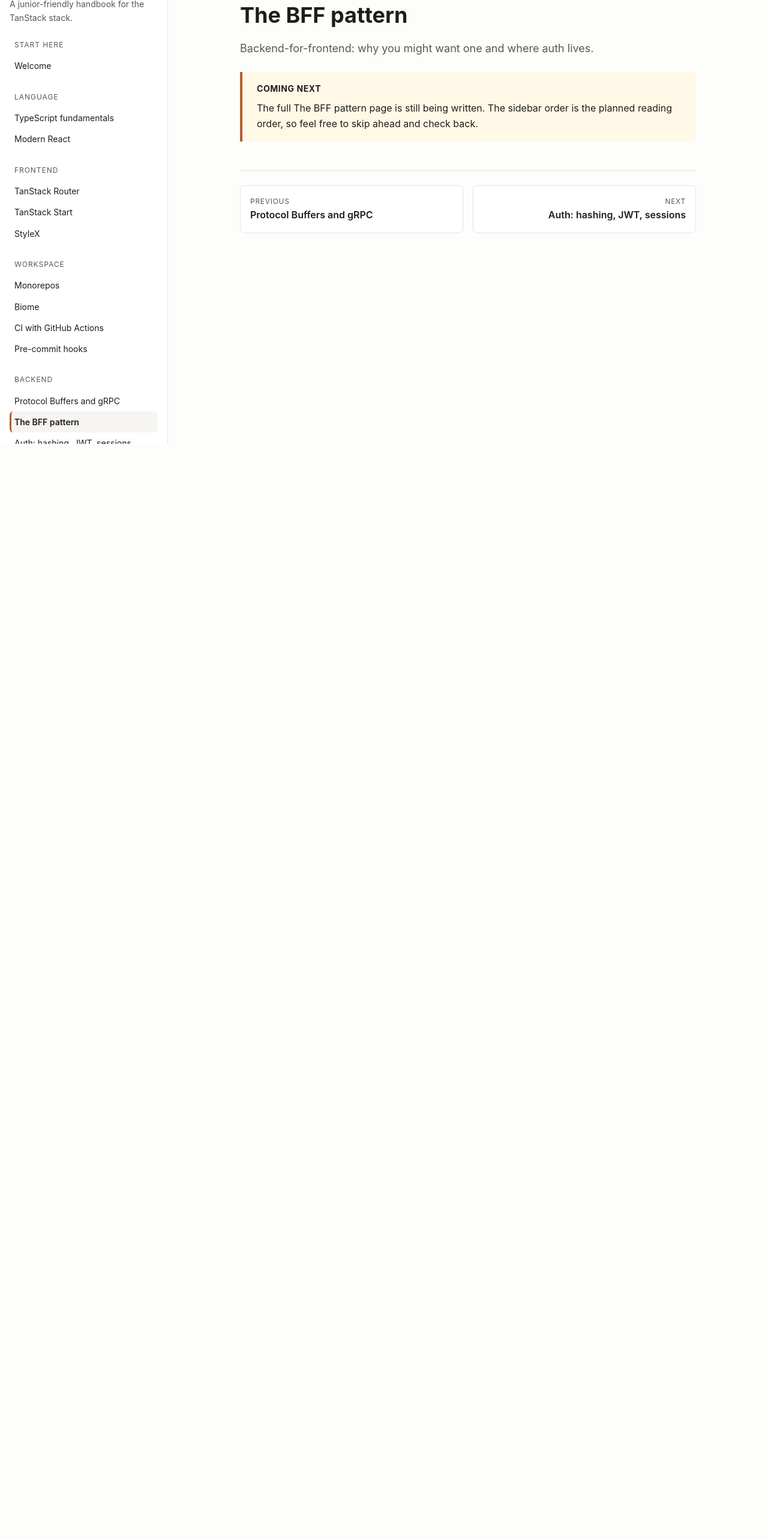
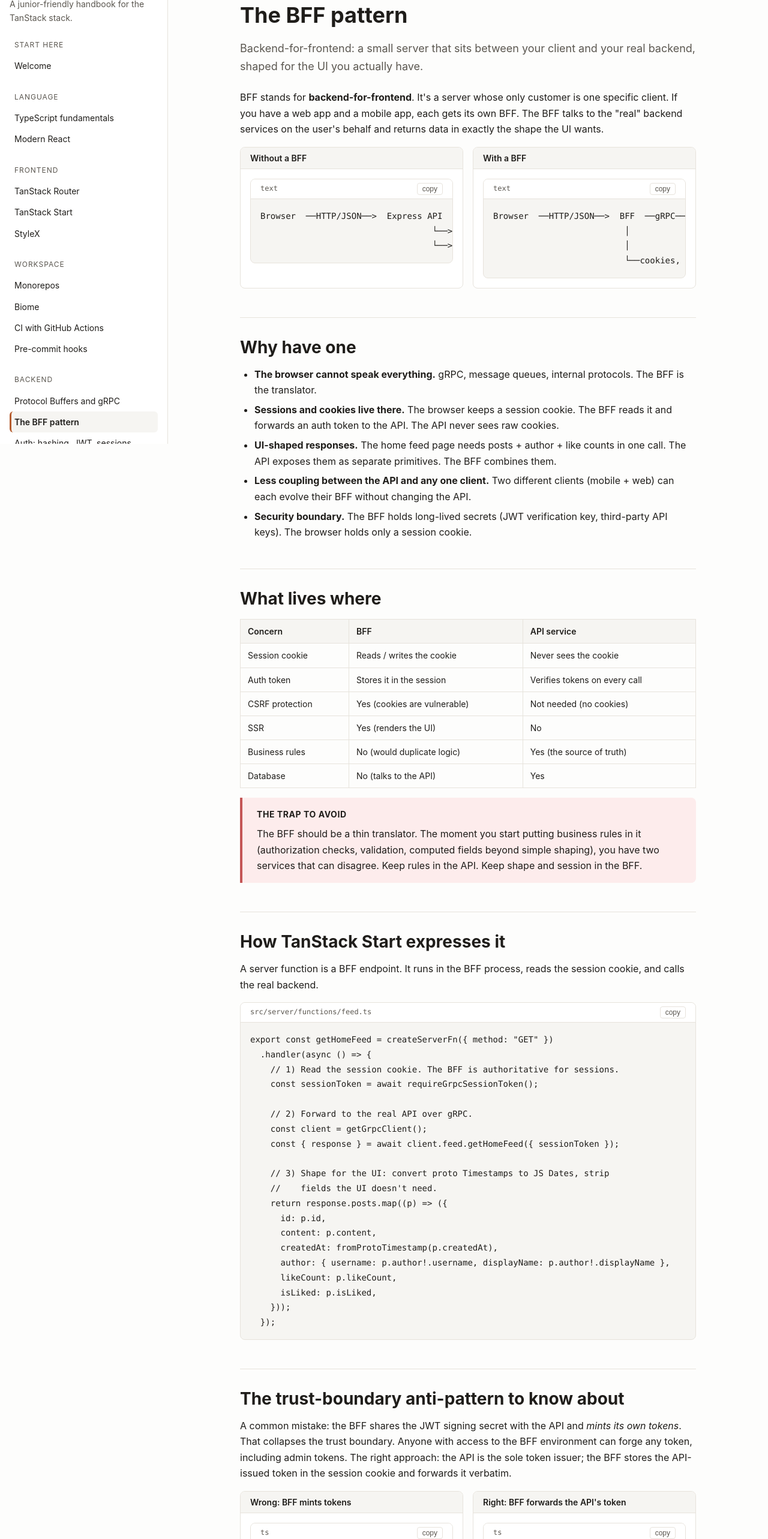
Before and after one commit to edriso/modern-fullstack-by-example, a React (Vite) app: page /bff in a window 1280 px wide. Shown: the part 60-2626 px from the top of the page at 60% size. Before the commit the page ends 800 px from the top, so only its background shows below. Built offline with nearby package versions, Linux system fonts and the light colour scheme.

Commit message:
docs: BFF pattern page

```diff
--- a/src/routes/bff.tsx
+++ b/src/routes/bff.tsx
@@ -1,5 +1,7 @@
 import { createFileRoute } from "@tanstack/react-router";
-import { Stub } from "../components/Stub";
+import { Callout } from "../components/Callout";
+import { CodeBlock } from "../components/CodeBlock";
+import { Compare } from "../components/Compare";
 import { TopicLayout } from "../components/TopicLayout";
 
 export const Route = createFileRoute("/bff")({
@@ -12,9 +14,199 @@
 			slug="/bff"
 			group="Backend"
 			title="The BFF pattern"
-			tagline="Backend-for-frontend: why you might want one and where auth lives."
+			tagline="Backend-for-frontend: a small server that sits between your client and your real backend, shaped for the UI you actually have."
 		>
-			<Stub what="The BFF pattern" />
+			<p>
+				BFF stands for <strong>backend-for-frontend</strong>. It's a server whose only
+				customer is one specific client. If you have a web app and a mobile app, each
+				gets its own BFF. The BFF talks to the "real" backend services on the user's
+				behalf and returns data in exactly the shape the UI wants.
+			</p>
+
+			<Compare
+				left={{
+					title: "Without a BFF",
+					body: (
+						<CodeBlock lang="text">{`Browser  ──HTTP/JSON──>  Express API  ──>  MySQL
+                                  └──>  Stripe
+                                  └──>  S3`}</CodeBlock>
+					),
+				}}
+				right={{
+					title: "With a BFF",
+					body: (
+						<CodeBlock lang="text">{`Browser  ──HTTP/JSON──>  BFF  ──gRPC──>  API service ──>  MySQL
+                          │                  └──> Stripe
+                          │                  └──> S3
+                          └──cookies, sessions, CSRF`}</CodeBlock>
+					),
+				}}
+			/>
+
+			<h2>Why have one</h2>
+			<ul>
+				<li>
+					<strong>The browser cannot speak everything.</strong> gRPC, message queues,
+					internal protocols. The BFF is the translator.
+				</li>
+				<li>
+					<strong>Sessions and cookies live there.</strong> The browser keeps a session
+					cookie. The BFF reads it and forwards an auth token to the API. The API
+					never sees raw cookies.
+				</li>
+				<li>
+					<strong>UI-shaped responses.</strong> The home feed page needs posts + author
+					+ like counts in one call. The API exposes them as separate primitives. The
+					BFF combines them.
+				</li>
+				<li>
+					<strong>Less coupling between the API and any one client.</strong> Two
+					different clients (mobile + web) can each evolve their BFF without changing
+					the API.
+				</li>
+				<li>
+					<strong>Security boundary.</strong> The BFF holds long-lived secrets (JWT
+					verification key, third-party API keys). The browser holds only a session
+					cookie.
+				</li>
+			</ul>
+
+			<h2>What lives where</h2>
+			<table>
+				<thead>
+					<tr>
+						<th>Concern</th>
+						<th>BFF</th>
+						<th>API service</th>
+					</tr>
+				</thead>
+				<tbody>
+					<tr>
+						<td>Session cookie</td>
+						<td>Reads / writes the cookie</td>
+						<td>Never sees the cookie</td>
+					</tr>
+					<tr>
+						<td>Auth token</td>
+						<td>Stores it in the session</td>
+						<td>Verifies tokens on every call</td>
+					</tr>
+					<tr>
+						<td>CSRF protection</td>
+						<td>Yes (cookies are vulnerable)</td>
+						<td>Not needed (no cookies)</td>
+					</tr>
+					<tr>
+						<td>SSR</td>
+						<td>Yes (renders the UI)</td>
+						<td>No</td>
+					</tr>
+					<tr>
+						<td>Business rules</td>
+						<td>No (would duplicate logic)</td>
+						<td>Yes (the source of truth)</td>
+					</tr>
+					<tr>
+						<td>Database</td>
+						<td>No (talks to the API)</td>
+						<td>Yes</td>
+					</tr>
+				</tbody>
+			</table>
+
+			<Callout kind="warn" title="The trap to avoid">
+				<p>
+					The BFF should be a thin translator. The moment you start putting business
+					rules in it (authorization checks, validation, computed fields beyond simple
+					shaping), you have two services that can disagree. Keep rules in the API.
+					Keep shape and session in the BFF.
+				</p>
+			</Callout>
+
+			<h2>How TanStack Start expresses it</h2>
+			<p>
+				A server function is a BFF endpoint. It runs in the BFF process, reads the
+				session cookie, and calls the real backend.
+			</p>
+			<CodeBlock lang="ts" filename="src/server/functions/feed.ts">{`export const getHomeFeed = createServerFn({ method: "GET" })
+  .handler(async () => {
+    // 1) Read the session cookie. The BFF is authoritative for sessions.
+    const sessionToken = await requireGrpcSessionToken();
+
+    // 2) Forward to the real API over gRPC.
+    const client = getGrpcClient();
+    const { response } = await client.feed.getHomeFeed({ sessionToken });
+
+    // 3) Shape for the UI: convert proto Timestamps to JS Dates, strip
+    //    fields the UI doesn't need.
+    return response.posts.map((p) => ({
+      id: p.id,
+      content: p.content,
+      createdAt: fromProtoTimestamp(p.createdAt),
+      author: { username: p.author!.username, displayName: p.author!.displayName },
+      likeCount: p.likeCount,
+      isLiked: p.isLiked,
+    }));
+  });`}</CodeBlock>
+
+			<h2>The trust-boundary anti-pattern to know about</h2>
+			<p>
+				A common mistake: the BFF shares the JWT signing secret with the API and{" "}
+				<em>mints its own tokens</em>. That collapses the trust boundary. Anyone with
+				access to the BFF environment can forge any token, including admin tokens. The
+				right approach: the API is the sole token issuer; the BFF stores the
+				API-issued token in the session cookie and forwards it verbatim.
+			</p>
+			<Compare
+				left={{
+					title: "Wrong: BFF mints tokens",
+					body: (
+						<CodeBlock lang="ts">{`// BFF re-mints a JWT for every request,
+// stamping role from a cookie value.
+const token = jwt.sign(
+  { userId, role: cookie.role },
+  SHARED_SECRET,
+);
+return client.api.getUser({ sessionToken: token });`}</CodeBlock>
+					),
+				}}
+				right={{
+					title: "Right: BFF forwards the API's token",
+					body: (
+						<CodeBlock lang="ts">{`// Login: API issued the token. BFF stored it.
+// Every request: forward verbatim.
+const sessionToken = await getStoredApiToken();
+return client.api.getUser({ sessionToken });`}</CodeBlock>
+					),
+				}}
+			/>
+			<p>
+				The full version of this story is on the <a href="/auth">auth page</a>.
+			</p>
+
+			<h2>Common interview questions</h2>
+			<ul>
+				<li>
+					<strong>Why a BFF instead of just calling the API directly from the
+					browser?</strong> The browser cannot speak many internal protocols (gRPC),
+					can't safely store long-lived secrets, and doesn't compose multiple backends
+					well. The BFF handles all of that.
+				</li>
+				<li>
+					<strong>Where does authorization live?</strong> The API decides. The BFF
+					forwards the user's token. If you let the BFF decide, you have two services
+					that can disagree, and a privilege-escalation surface in the BFF.
+				</li>
+				<li>
+					<strong>What's the cost of a BFF?</strong> Another service to deploy, more
+					hops per request, and a place where logic can leak out of the API. Worth it
+					when you have multiple clients or non-HTTP backends.
+				</li>
+				<li>
+					<strong>Can the BFF be the same process as the SSR server?</strong> Yes.
+					That's exactly what TanStack Start's server functions are: SSR + BFF in one.
+				</li>
+			</ul>
 		</TopicLayout>
 	);
 }
```
